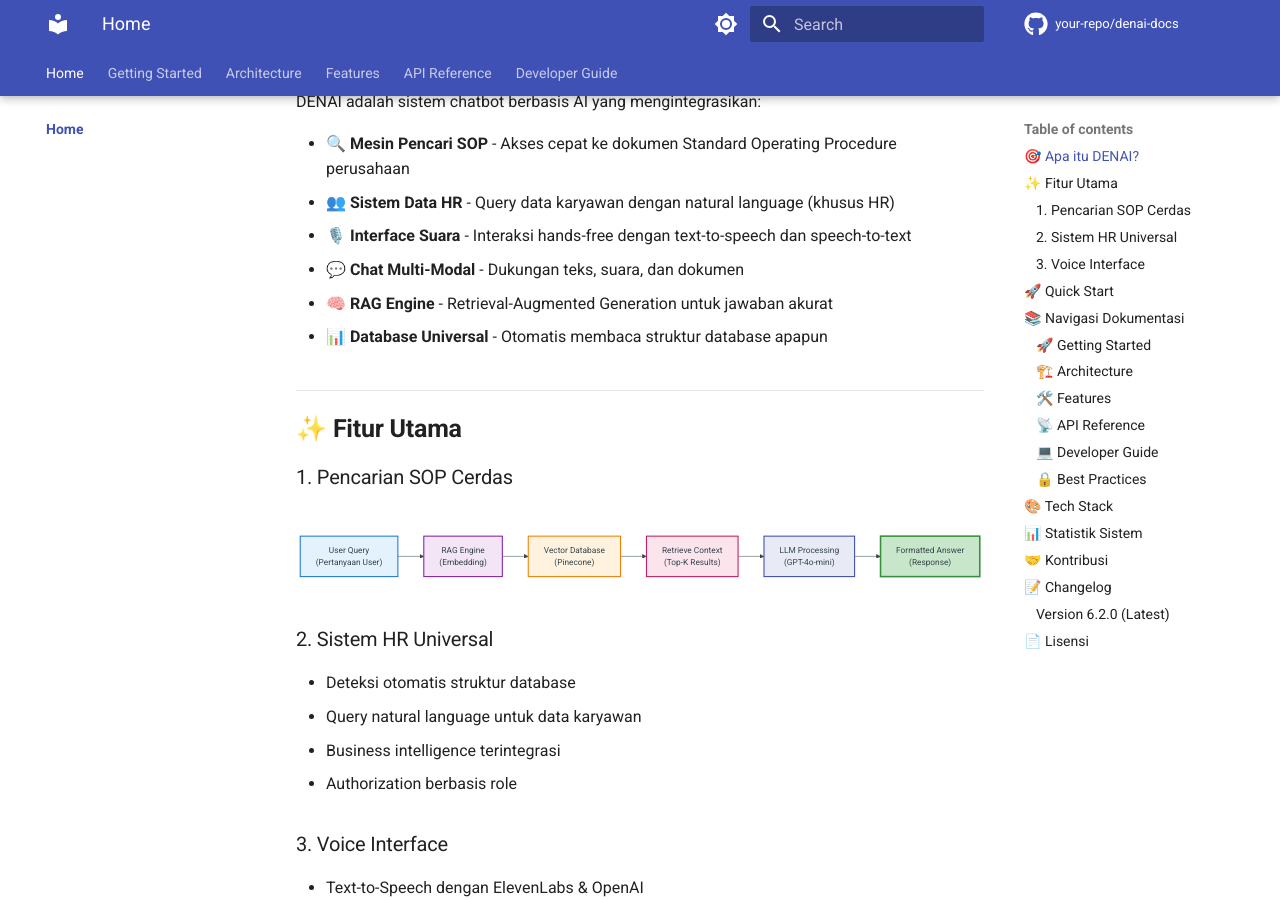
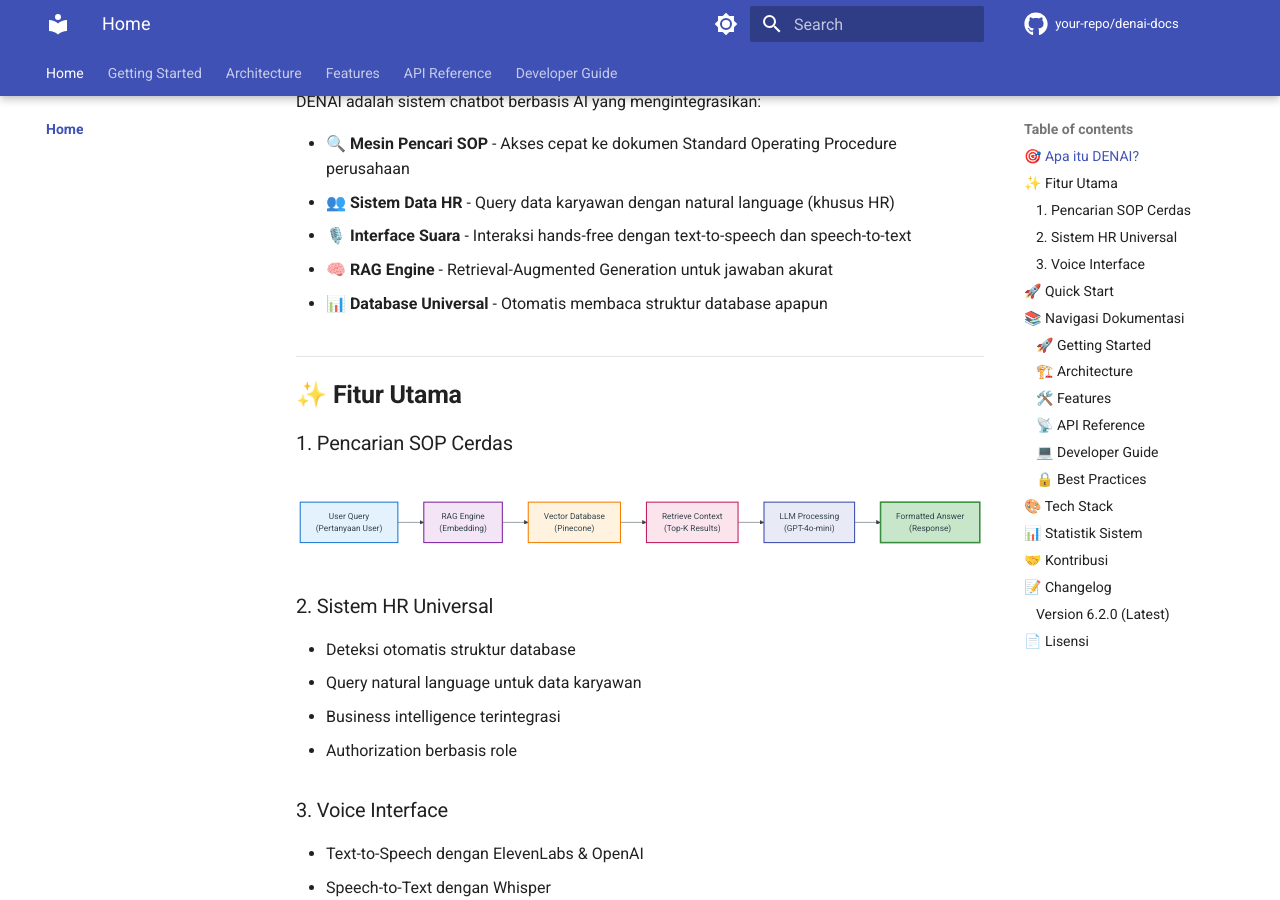
Before and after one commit to psyifa/Chatbot-Guide, an MkDocs documentation site: the page built from docs/index.md, in a window 1280 px wide and 900 px high, scrolled down 371 px. Built offline with MkDocs 1.6.1 and Material for MkDocs 9.7.7, drawn with Linux system fonts in a browser that asks for light colours; comment, search, counter and statistics services are not loaded; the version menu is left out.

Commit message:
Fix: edit index.md

```diff
--- a/docs/index.md
+++ b/docs/index.md
@@ -9,7 +9,6 @@ DENAI adalah sistem chatbot berbasis AI yang mengintegrasikan:
 - **🔍 Mesin Pencari SOP** - Akses cepat ke dokumen Standard Operating Procedure perusahaan
 - **👥 Sistem Data HR** - Query data karyawan dengan natural language (khusus HR)
 - **🎙️ Interface Suara** - Interaksi hands-free dengan text-to-speech dan speech-to-text
-- **💬 Chat Multi-Modal** - Dukungan teks, suara, dan dokumen
 - **🧠 RAG Engine** - Retrieval-Augmented Generation untuk jawaban akurat
 - **📊 Database Universal** - Otomatis membaca struktur database apapun
 
```
